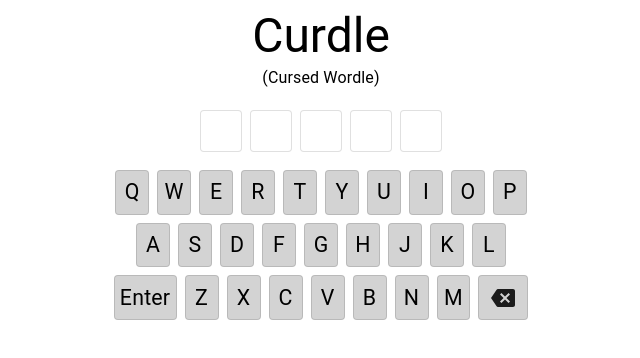
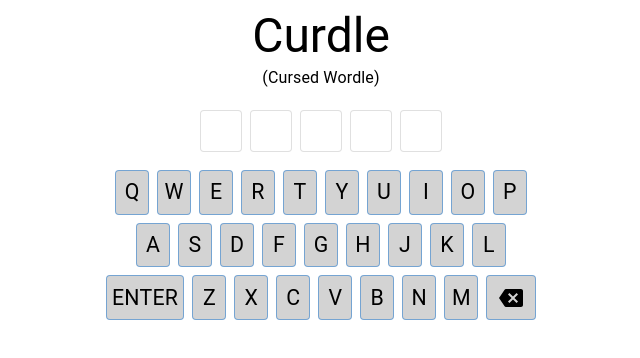
Before and after one commit to thedrewguy/curdle, a React (Vite) app: page / in a window 1280 px wide. Shown: the top 358 px of the page, without its empty margins (319-959 px from the left). Built offline with nearby package versions, Linux system fonts and the light colour scheme.

Commit message:
keyboard as buttons

```diff
--- a/src/keyboard/BackspaceKey.tsx
+++ b/src/keyboard/BackspaceKey.tsx
@@ -1,18 +1,11 @@
-import { Card, CardProps } from "@mui/material";
+import { ButtonBaseProps } from "@mui/material";
 import BackspaceIcon from "@mui/icons-material/Backspace";
+import { KeyboardButton } from "./KeyboardButton";
 
-export function BackspaceKey(props: CardProps) {
+export function BackspaceKey(props: ButtonBaseProps) {
   return (
-    <Card
-      {...props}
-      variant="outlined"
-      sx={{
-        backgroundColor: "lightgrey",
-        display: "flex",
-        alignItems: "center",
-      }}
-    >
-      <BackspaceIcon sx={{ paddingX: ".5em" }} />
-    </Card>
+    <KeyboardButton {...props} color="lightgrey">
+      <BackspaceIcon sx={{ paddingX: ".5em", color: "black" }} />
+    </KeyboardButton>
   );
 }
--- a/src/keyboard/EnterKey.tsx
+++ b/src/keyboard/EnterKey.tsx
@@ -1,14 +1,9 @@
-import { Card, CardProps, Typography } from "@mui/material";
+import { ButtonBaseProps, Typography } from "@mui/material";
+import { KeyboardButton } from "./KeyboardButton";
 
-export function EnterKey(props: CardProps) {
+export function EnterKey(props: ButtonBaseProps) {
   return (
-    <Card
-      {...props}
-      variant="outlined"
-      sx={{
-        backgroundColor: "lightgrey",
-      }}
-    >
+    <KeyboardButton {...props} color="lightgrey">
       <Typography
         color="black"
         textAlign="center"
@@ -19,6 +14,6 @@ export function EnterKey(props: CardProps) {
       >
         Enter
       </Typography>
-    </Card>
+    </KeyboardButton>
   );
 }
--- a/src/keyboard/Keyboard.tsx
+++ b/src/keyboard/Keyboard.tsx
@@ -1,5 +1,5 @@
 import { Stack } from "@mui/material";
-import { KeyboardCard } from "./KeyboardCard";
+import _ from "lodash";
 import { Letter, alphabet } from "../data/letters";
 import {
   Guessed,
@@ -7,10 +7,10 @@ import {
   LetterColor,
   letterToCardColorMap,
 } from "../data/types";
-import _ from "lodash";
 import { Row } from "../grid/Row";
+import { BackspaceKey } from "./BackspaceKey";
 import { EnterKey } from "./EnterKey";
-import { BackspaceKey } from "./BackspaceKey";
+import { LetterKey } from "./LetterKey";
 
 export function Keyboard(props: {
   guesseds: Guessed[];
@@ -37,7 +37,7 @@ function keysFromLetters(
   handleKey: (key: string) => void
 ) {
   return (letters.split("") as Letter[]).map((letter) => (
-    <KeyboardCard
+    <LetterKey
       letter={letter}
       color={letterToCardColorMap[coloring[letter]]}
       key={letter}
--- /dev/null
+++ b/src/keyboard/KeyboardButton.tsx
@@ -0,0 +1,19 @@
+import { Button, ButtonBaseProps } from "@mui/material";
+import { CardColor } from "../data/types";
+
+export function KeyboardButton(props: ButtonBaseProps & { color: CardColor }) {
+  const { color, ...buttonProps } = props;
+  return (
+    <Button
+      {...buttonProps}
+      variant="outlined"
+      sx={{
+        minWidth: 0,
+        padding: 0,
+        backgroundColor: props.color,
+      }}
+    >
+      {props.children}
+    </Button>
+  );
+}
--- a/src/keyboard/KeyboardCard.tsx
+++ /dev/null
@@ -1,33 +0,0 @@
-import { Card, CardProps, Typography } from "@mui/material";
-import { Letter } from "../data/letters";
-import { CardColor, cardToTextColorMap } from "../data/types";
-
-export function KeyboardCard(
-  props: CardProps & {
-    letter: Letter;
-    color: CardColor;
-  }
-) {
-  const { letter, color, ...cardProps } = props;
-  return (
-    <Card
-      {...cardProps}
-      className="card"
-      variant="outlined"
-      sx={{
-        backgroundColor: props.color,
-      }}
-    >
-      <Typography
-        color={cardToTextColorMap[props.color]}
-        textAlign="center"
-        fontSize="16pt"
-        minWidth="1em"
-        paddingX=".25em"
-        paddingY=".25em"
-      >
-        {props.letter}
-      </Typography>
-    </Card>
-  );
-}
--- /dev/null
+++ b/src/keyboard/LetterKey.tsx
@@ -0,0 +1,24 @@
+import { ButtonBaseProps, Typography } from "@mui/material";
+import { Letter } from "../data/letters";
+import { CardColor, cardToTextColorMap } from "../data/types";
+import { KeyboardButton } from "./KeyboardButton";
+
+export function LetterKey(
+  props: ButtonBaseProps & { letter: Letter; color: CardColor }
+) {
+  const { letter, color, ...buttonProps } = props;
+  return (
+    <KeyboardButton {...buttonProps} color={color}>
+      <Typography
+        color={cardToTextColorMap[props.color]}
+        textAlign="center"
+        fontSize="16pt"
+        minWidth="1em"
+        paddingX=".25em"
+        paddingY=".25em"
+      >
+        {letter}
+      </Typography>
+    </KeyboardButton>
+  );
+}
```
